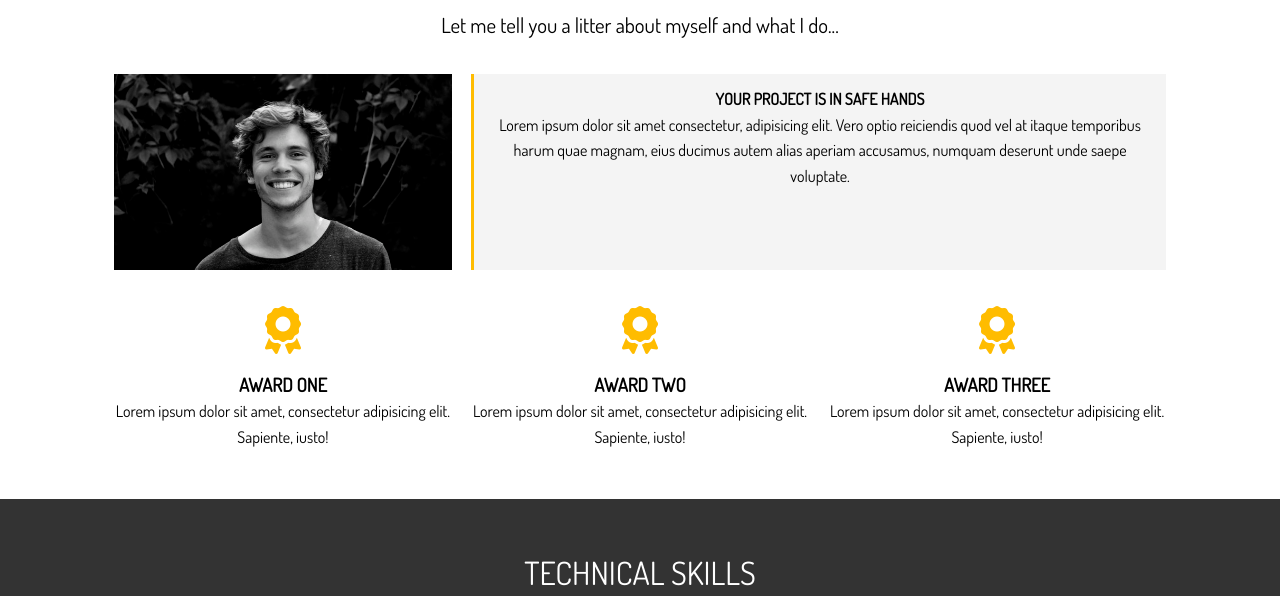
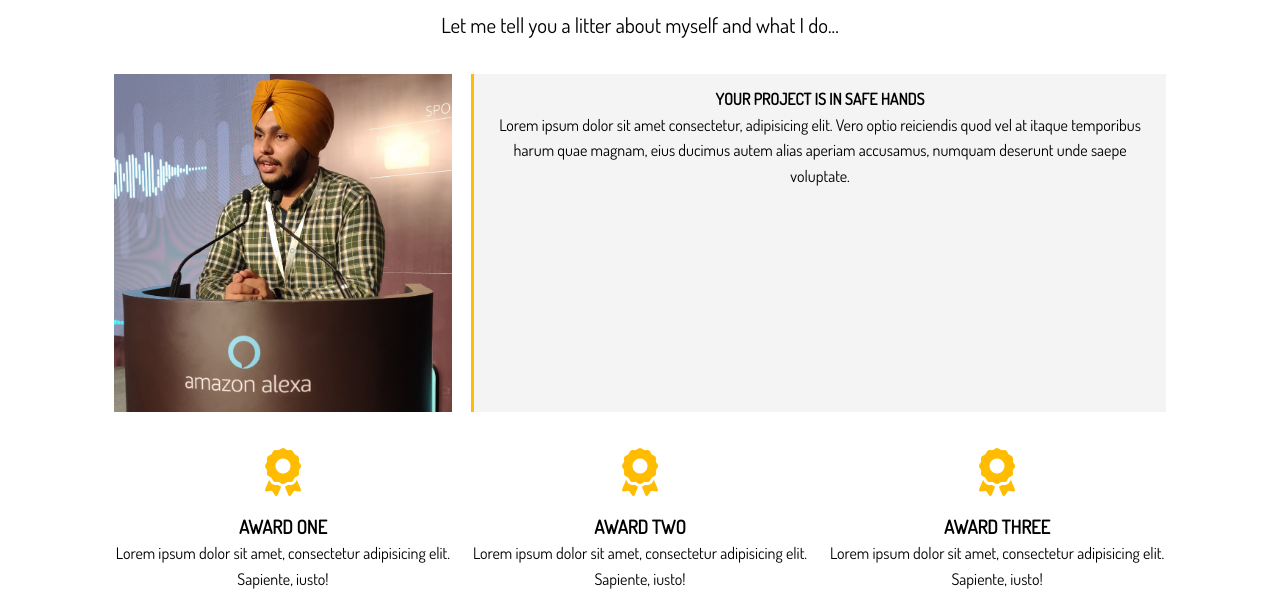
Before and after one commit to gursewak11/Portfolio, a website: page dist/about.html in a window 1280 px wide. Shown: the part 204-800 px from the top of the page. Drawn offline with Linux system fonts and the light colour scheme.

Commit message:
Photo update

```diff
--- a/dist/about.html
+++ b/dist/about.html
@@ -40,7 +40,7 @@
                 Let me tell you a litter about myself and what I do...
             </p>
             <div class="about-info">
-                <img src="./img/about.jpg" alt="" class="bio-image">
+                <img src="./img/gursewak.jpg" alt="" class="bio-image">
                 <div class="bio bg-light">
                     <h4> Your Project is in safe hands</h4>
                     <p>Lorem ipsum dolor sit amet consectetur, adipisicing elit.
```
Also changed, not shown: dist/img/gursewak.jpg (added).
